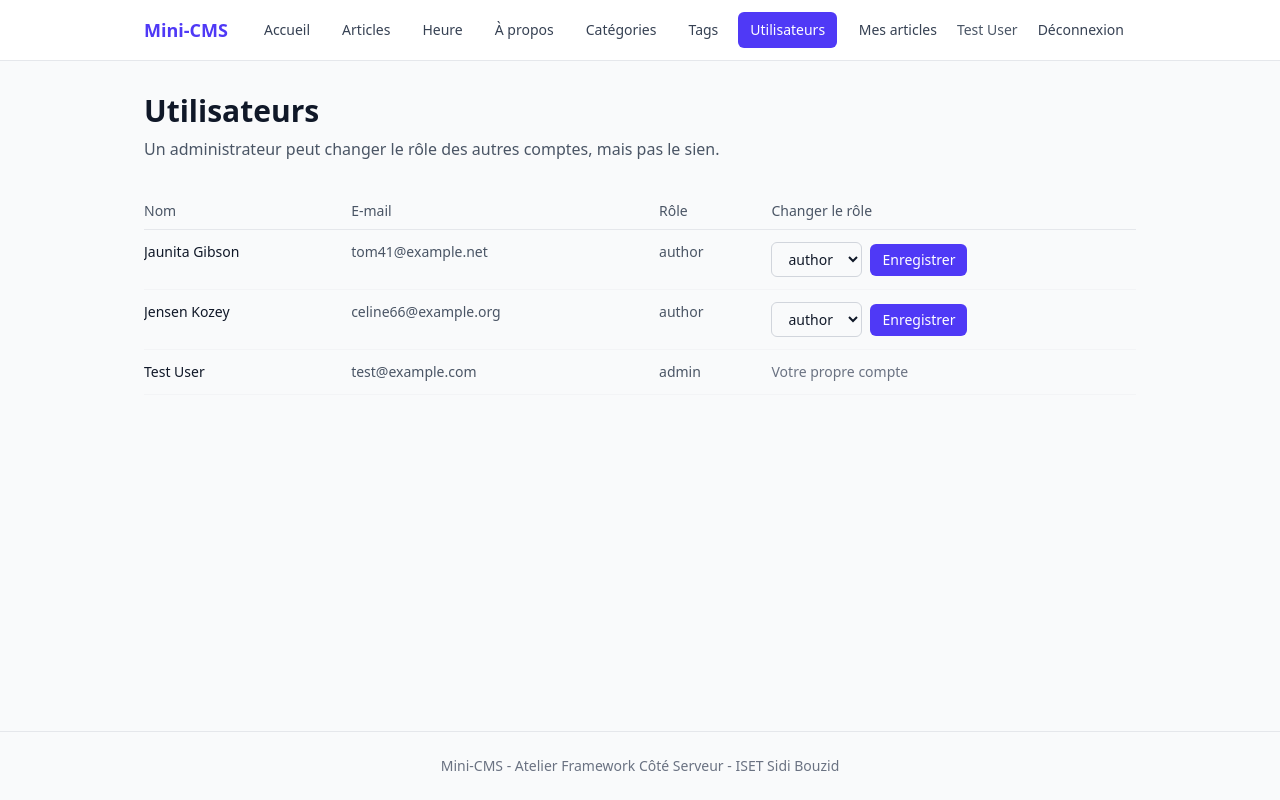
After one commit to khadraoui123/mini-cms, a Laravel app: page /admin/utilisateurs in a window 1280 px wide. The commit adds this page. Run offline with Laravel 12, Linux system fonts and the light colour scheme; a user stored in the database is signed in; data comes from the database, SQL or seed files in the repository; style sheets or scripts are compiled from the project's sources.

Commit message:
Defi : gestion des roles
Add an admin-only user role manager, a UserPolicy guarding self-changes and a Gate::before that lets admins pass other abilities.

```diff
--- /dev/null
+++ b/app/Http/Controllers/UserController.php
@@ -0,0 +1,29 @@
+<?php
+
+namespace App\Http\Controllers;
+
+use App\Http\Requests\UpdateUserRoleRequest;
+use App\Models\User;
+use Illuminate\Http\RedirectResponse;
+use Illuminate\Support\Facades\Gate;
+use Illuminate\View\View;
+
+class UserController extends Controller
+{
+    public function index(): View
+    {
+        Gate::authorize('manage-users');
+
+        return view('admin.users.index', [
+            'users' => User::orderBy('name')->get(),
+        ]);
+    }
+
+    public function updateRole(UpdateUserRoleRequest $request, User $user): RedirectResponse
+    {
+        $user->role = $request->validated()['role'];
+        $user->save();
+
+        return redirect()->route('admin.users.index')->with('success', 'Rôle mis à jour.');
+    }
+}
--- a/app/Policies/PostPolicy.php
+++ b/app/Policies/PostPolicy.php
@@ -32,7 +32,7 @@ class PostPolicy
      */
     public function update(User $user, Post $post): bool
     {
-        return $user->isAdmin() || $user->id === $post->user_id;
+        return $user->id === $post->user_id;
     }
 
     /**
--- a/app/Providers/AppServiceProvider.php
+++ b/app/Providers/AppServiceProvider.php
@@ -23,7 +23,17 @@ class AppServiceProvider extends ServiceProvider
     public function boot(): void
     {
         Model::preventLazyLoading(! app()->isProduction());
+
+        Gate::before(function (User $user, string $ability) {
+            if (! $user->isAdmin() || $ability === 'update-role') {
+                return null;
+            }
+
+            return true;
+        });
+
         Gate::define('manage-categories', fn (User $user) => $user->isAdmin());
         Gate::define('manage-tags', fn (User $user) => $user->isAdmin());
+        Gate::define('manage-users', fn (User $user) => $user->isAdmin());
     }
 }
--- /dev/null
+++ b/resources/views/admin/users/index.blade.php
@@ -0,0 +1,46 @@
+<x-layout>
+    <x-slot:title>Utilisateurs - Mini-CMS</x-slot:title>
+    <h1 class="text-3xl font-bold text-gray-900 mb-2">Utilisateurs</h1>
+    <p class="mb-8 text-gray-600">Un administrateur peut changer le rôle des autres comptes, mais pas le sien.</p>
+    <div class="overflow-x-auto">
+        <table class="w-full text-left text-sm">
+            <thead class="border-b border-gray-200 text-gray-600">
+                <tr>
+                    <th scope="col" class="py-2 pr-4 font-medium">Nom</th>
+                    <th scope="col" class="py-2 pr-4 font-medium">E-mail</th>
+                    <th scope="col" class="py-2 pr-4 font-medium">Rôle</th>
+                    <th scope="col" class="py-2 font-medium">Changer le rôle</th>
+                </tr>
+            </thead>
+            <tbody>
+                @forelse ($users as $user)
+                    <tr class="border-b border-gray-100 align-top">
+                        <td class="py-3 pr-4 font-medium text-gray-900">{{ $user->name }}</td>
+                        <td class="py-3 pr-4 text-gray-600">{{ $user->email }}</td>
+                        <td class="py-3 pr-4 text-gray-600">{{ $user->role }}</td>
+                        <td class="py-3">
+                            @if ($user->id === auth()->id())
+                                <span class="text-sm text-gray-500">Votre propre compte</span>
+                            @else
+                                <form method="POST" action="{{ route('admin.users.role', $user) }}" class="flex flex-wrap items-center gap-2">
+                                    @csrf
+                                    @method('PATCH')
+                                    <label class="sr-only" for="role-{{ $user->id }}">Rôle de {{ $user->name }}</label>
+                                    <select id="role-{{ $user->id }}" name="role" class="rounded-md border border-gray-300 px-3 py-1.5">
+                                        <option value="author" @selected($user->role === 'author')>author</option>
+                                        <option value="admin" @selected($user->role === 'admin')>admin</option>
+                                    </select>
+                                    <button type="submit" class="rounded-md bg-indigo-600 px-3 py-1.5 text-sm font-medium text-white hover:bg-indigo-700">Enregistrer</button>
+                                </form>
+                            @endif
+                        </td>
+                    </tr>
+                @empty
+                    <tr>
+                        <td colspan="4" class="py-6 text-center text-gray-500">Aucun utilisateur.</td>
+                    </tr>
+                @endforelse
+            </tbody>
+        </table>
+    </div>
+</x-layout>
--- a/resources/views/components/navbar.blade.php
+++ b/resources/views/components/navbar.blade.php
@@ -10,6 +10,9 @@
         @endcan
         @can('manage-tags')
             <x-nav-link to="admin.tags.index" match="admin.tags.*">Tags</x-nav-link>
+        @endcan
+        @can('manage-users')
+            <x-nav-link to="admin.users.index" match="admin.users.*">Utilisateurs</x-nav-link>
         @endcan
         <div class="ml-auto flex flex-wrap items-center gap-2">
             @auth
--- a/routes/web.php
+++ b/routes/web.php
@@ -6,6 +6,7 @@ use App\Http\Controllers\CategoryController;
 use App\Http\Controllers\PageController;
 use App\Http\Controllers\PostController;
 use App\Http\Controllers\TagController;
+use App\Http\Controllers\UserController;
 use Illuminate\Support\Facades\Route;
 
 Route::get('/', [PageController::class, 'home'])->name('home');
@@ -36,6 +37,8 @@ Route::middleware('writable')->group(function () {
         Route::prefix('admin')->name('admin.')->middleware('admin')->group(function () {
             Route::resource('categories', CategoryController::class)->except('show');
             Route::resource('tags', TagController::class)->except('show');
+            Route::get('/utilisateurs', [UserController::class, 'index'])->name('users.index');
+            Route::patch('/utilisateurs/{user}/role', [UserController::class, 'updateRole'])->name('users.role');
         });
     });
 
```
Also changed, not shown: app/Http/Requests/UpdateUserRoleRequest.php (added, +29 -0 lines), app/Policies/UserPolicy.php (added, +16 -0 lines), notes/s12-defi.md (added, +5 -0 lines), tests/Feature/UserRoleTest.php (added, +29 -0 lines).
